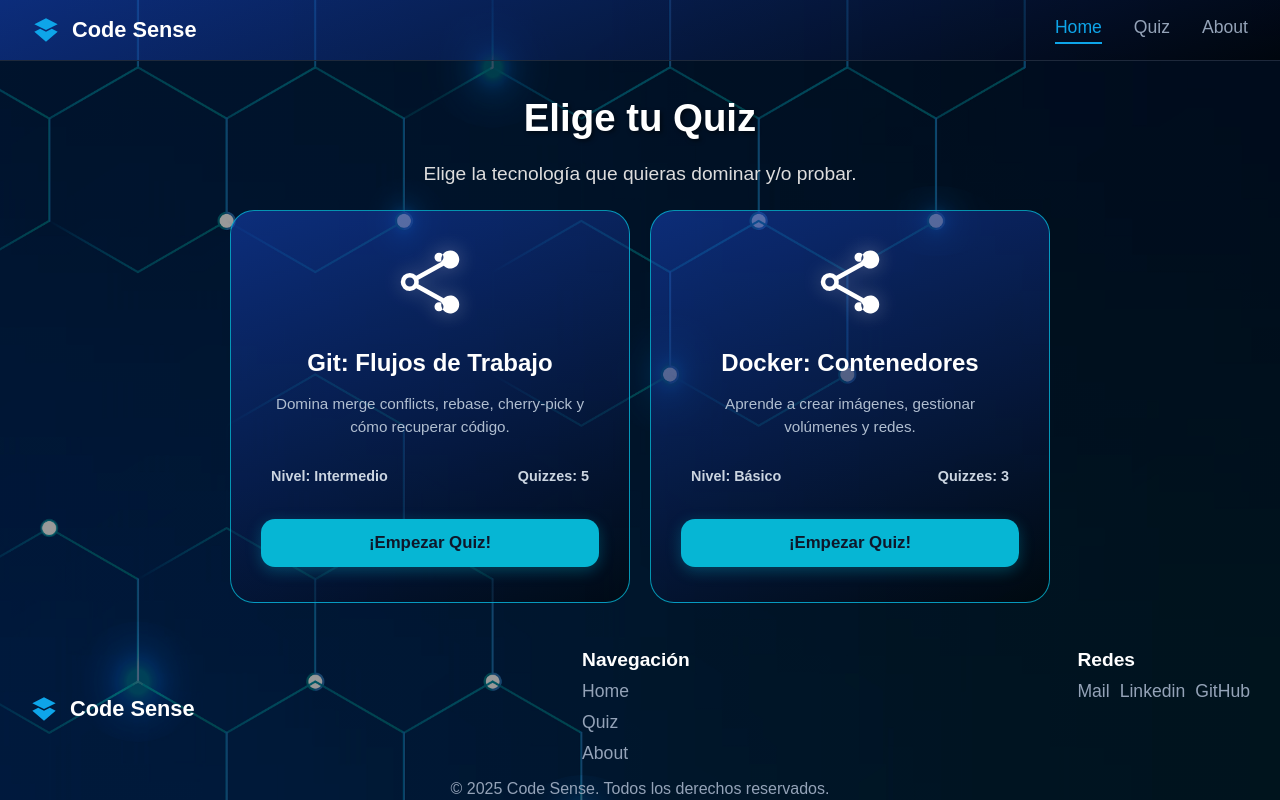
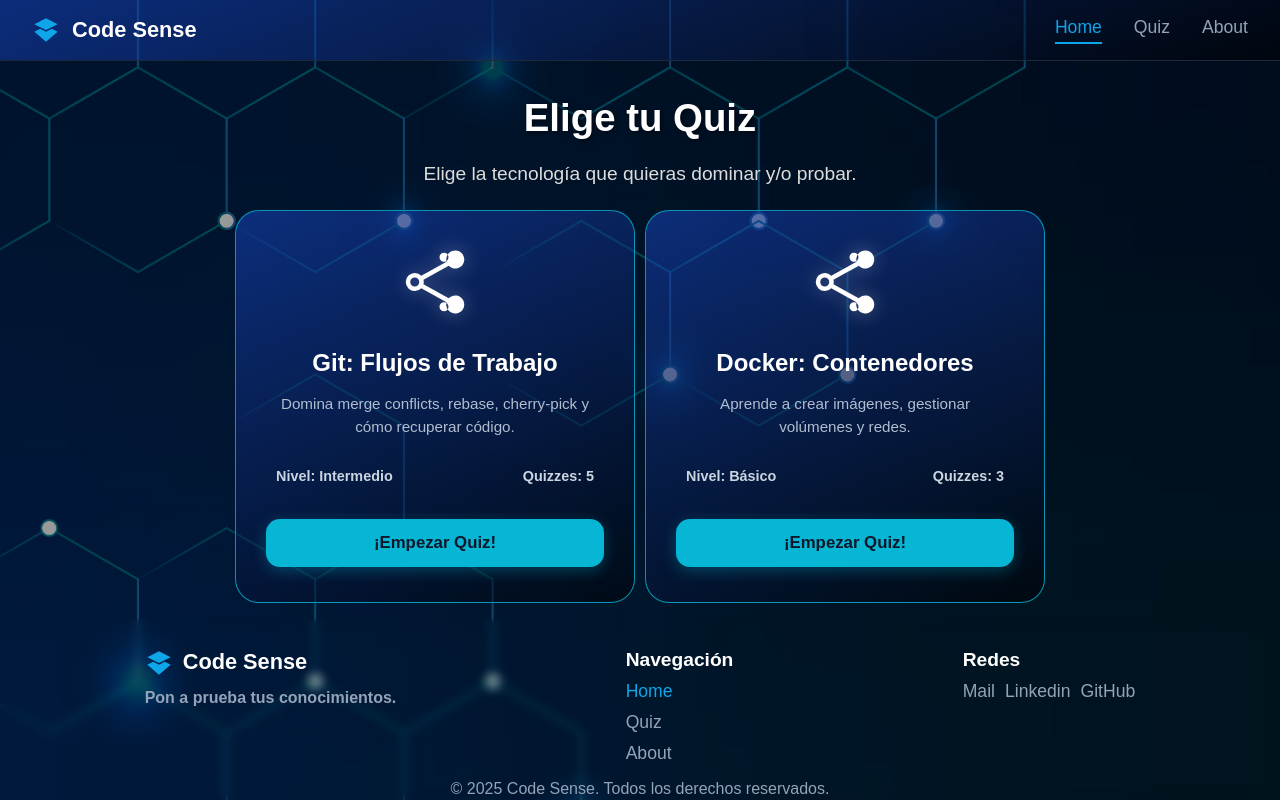
Before and after one commit to wisepiloV2/CodeSense, a React (Vite) app in the folder codesense/: page /home in a window 1280 px wide. Built offline with nearby package versions, Linux system fonts and the light colour scheme.

Commit message:
mejoras al diseño de los links

```diff
--- a/codesense/src/componentes/Footer.jsx
+++ b/codesense/src/componentes/Footer.jsx
@@ -1,11 +1,20 @@
-import styles from './Footer.module.css'
+import { useLocation, Link } from 'react-router-dom';
+import styles from './Footer.module.css';
+
+const socialData = {
+    title: 'Redes',
+    links: ['Mail', 'Linkedin', 'GitHub']
+};
 
 const Logo = () => (
     <div className={styles.LogoContainer}>
-        <svg className={styles.LogoIcon} xmlns="http://www.w3.org/2000/svg" viewBox="0 0 24 24" fill="currentColor">
-            <path d="M12 2L2 7l10 5 10-5-10-5zm0 9l2.5-1.25L12 8.5l-2.5 1.25L12 11zm0 2.5l-5-2.5-5 2.5L12 22l10-8.5-5-2.5-5 2.5z"/>
-        </svg>
-        <span>Code Sense</span>
+        <div className={styles.Logo}>
+            <svg className={styles.LogoIcon} xmlns="http://www.w3.org/2000/svg" viewBox="0 0 24 24" fill="currentColor">
+                <path d="M12 2L2 7l10 5 10-5-10-5zm0 9l2.5-1.25L12 8.5l-2.5 1.25L12 11zm0 2.5l-5-2.5-5 2.5L12 22l10-8.5-5-2.5-5 2.5z"/>
+            </svg>
+            <span>Code Sense</span>
+        </div>
+        <p className={styles.LogoText}>Pon a prueba tus conocimientos.</p>
     </div>
 );
 
@@ -13,34 +22,32 @@
     return (
         <footer className={styles.Container}>
             <Logo />
-            <LinksText data={linksData[0]} />
-            <LinksIcons data={linksData[1]} />
+            <LinksText />
+            <LinksIcons data={socialData} />
             <p className={styles.CopyRight}>&copy; 2025 Code Sense. Todos los derechos reservados.</p>
         </footer>
     );
 }
 
-const linksData = [
-    {
-        id: 1,
-        title: 'Navegación',
-        links: ['Home', 'Quiz', 'About']
-    },
-    {
-        id: 2,
-        title: 'Redes',
-        links: ['Mail', 'Linkedin', 'GitHub']
-    }
-];
+function LinksText(){
+    const location = useLocation();
+    const isActive = (path) => location.pathname === path ? styles.ActiveLink : '';
 
-function LinksText({ data }){
     return (
         <div>
-            <h3 className={styles.Title}>{data.title}</h3>
+            <h3 className={styles.Title}>Navegación</h3>
             <ul className={`${styles.Links} ${styles.LinkTextContainer}`}>
-                {data.links.map((text) => (
-                    <li className={styles.LinksText}>{text}</li>
-                ))}
+                <li className={`${styles.LinkText} ${isActive('/home')}`}>
+                    <Link to="/home" className={styles.Clean}>Home</Link>
+                </li>
+
+                <li className={`${styles.LinkText} ${isActive('/quiz-config')}`}>
+                    <Link to="/quiz-config" className={styles.Clean}>Quiz</Link>
+                </li>
+
+                <li className={`${styles.LinkText} ${isActive('/about')}`}>
+                    About
+                </li>
             </ul>
         </div>
     );
@@ -52,7 +59,7 @@
             <h3 className={styles.Title}>{data.title}</h3>
             <ul className={`${styles.Links} ${styles.LinkIconContainer}`}>
                 {data.links.map((text) => (
-                    <li>{text}</li>
+                    <li key={text}>{text}</li>
                 ))}
             </ul>
         </div>
--- a/codesense/src/componentes/Footer.module.css
+++ b/codesense/src/componentes/Footer.module.css
@@ -1,17 +1,31 @@
+.Clean {
+    all:unset
+}
+
 .LogoContainer {
     display: flex;
-    align-items: center;
     gap: 0.75rem;
-    font-size: clamp(1.2rem, 1.7vw, 2.5rem);
     font-weight: 700;
     cursor: pointer;
     color: white;
+    flex-direction: column;
+}
+
+.Logo{
+    display: flex;
+    gap: 10px;
+    font-size: clamp(1.2rem, 1.7vw, 2.5rem);
 }
 
 .LogoIcon {
     width: 28px;
     height: 28px;
     fill: #0ea5e9;
+}
+
+.LogoText{
+    color: #94a3b8;
+    font-size: clamp(1rem, 1.2vw, 1.3rem);
 }
 
 .CopyRight {
@@ -32,9 +46,10 @@
     display: flex;
     color: #fff;
     width: 100%;
-    justify-content: space-between;
+    justify-content: space-around;
     padding: 30px;
     max-width: 100vw;
+    backdrop-filter: blur(5px);
 }
 
 .Links {
@@ -56,6 +71,10 @@
     transition: all 0.3s ease;
 }
 
+.LinkText{
+    cursor: pointer;
+}
+
 .LinkText:hover,
 .LinkText:focus {
     color: #0ea5e9;
--- a/codesense/src/componentes/Home.module.css
+++ b/codesense/src/componentes/Home.module.css
@@ -73,7 +73,7 @@
 }
 
 .MainContainer{
-    min-width: 100vw;
+    max-width: 100vw;
     display: flex;
     flex-direction: column;
     align-items: center;
@@ -99,5 +99,7 @@
 
 .GridContainer{
     display: flex;
-    gap: 20px;
+    gap: 10px;
+    justify-content: space-around;
+    flex-wrap: wrap;
 }
--- a/codesense/src/componentes/Navbar.jsx
+++ b/codesense/src/componentes/Navbar.jsx
@@ -1,4 +1,4 @@
-
+import { useLocation, Link } from 'react-router-dom';
 import styles from './Navbar.module.css';
 
 const Logo = () => (
@@ -11,15 +11,25 @@
 );
 
 function Navbar() {
+    const location = useLocation();
+    const isActive = (path) => location.pathname === path ? styles.activeLink : '';
+
     return (
         <header className={styles.NavContainer}>
             <Logo />
-
             <nav>
                 <ul className={styles.NavLinks}>
-                    <li className={`${styles.NavLink} ${styles.activeLink}`}>Home</li>
-                    <li className={styles.NavLink}>Quiz</li>
-                    <li className={styles.NavLink}>About</li>
+                    <li className={`${styles.NavLink} ${isActive('/home')}`}>
+                        <Link to="/home" className={styles.Clean}>Home</Link>
+                    </li>
+
+                    <li className={`${styles.NavLink} ${isActive('/quiz-config')}`}>
+                        <Link to="/quiz-config" className={styles.Clean}>Quiz</Link>
+                    </li>
+
+                    <li className={`${styles.NavLink} ${isActive('/about')}`}>
+                        About
+                    </li>
                 </ul>
             </nav>
         </header>
--- a/codesense/src/componentes/Navbar.module.css
+++ b/codesense/src/componentes/Navbar.module.css
@@ -1,3 +1,7 @@
+.Clean {
+    all:unset
+}
+
 .NavContainer {
     width: 100%;
     background: linear-gradient(160deg, rgba(24, 71, 201, 0.5) 0%, rgba(0, 0, 0, 0.5) 100%);
@@ -44,6 +48,7 @@
     padding-bottom: 0.25rem;
     border-bottom: 2px solid transparent;
     transition: all 0.3s ease;
+    cursor: pointer;
 }
 
 .NavLink:hover,
```
